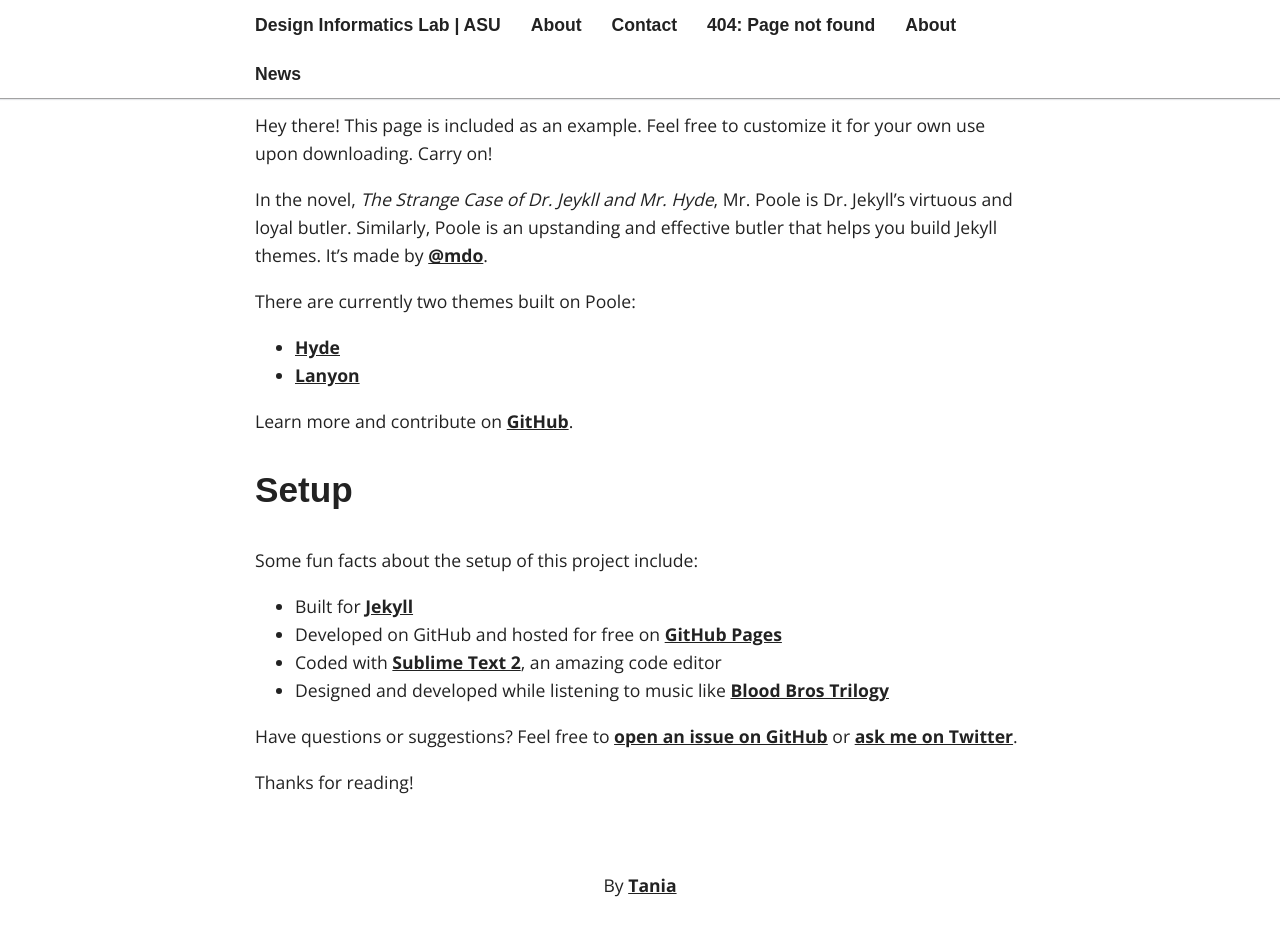
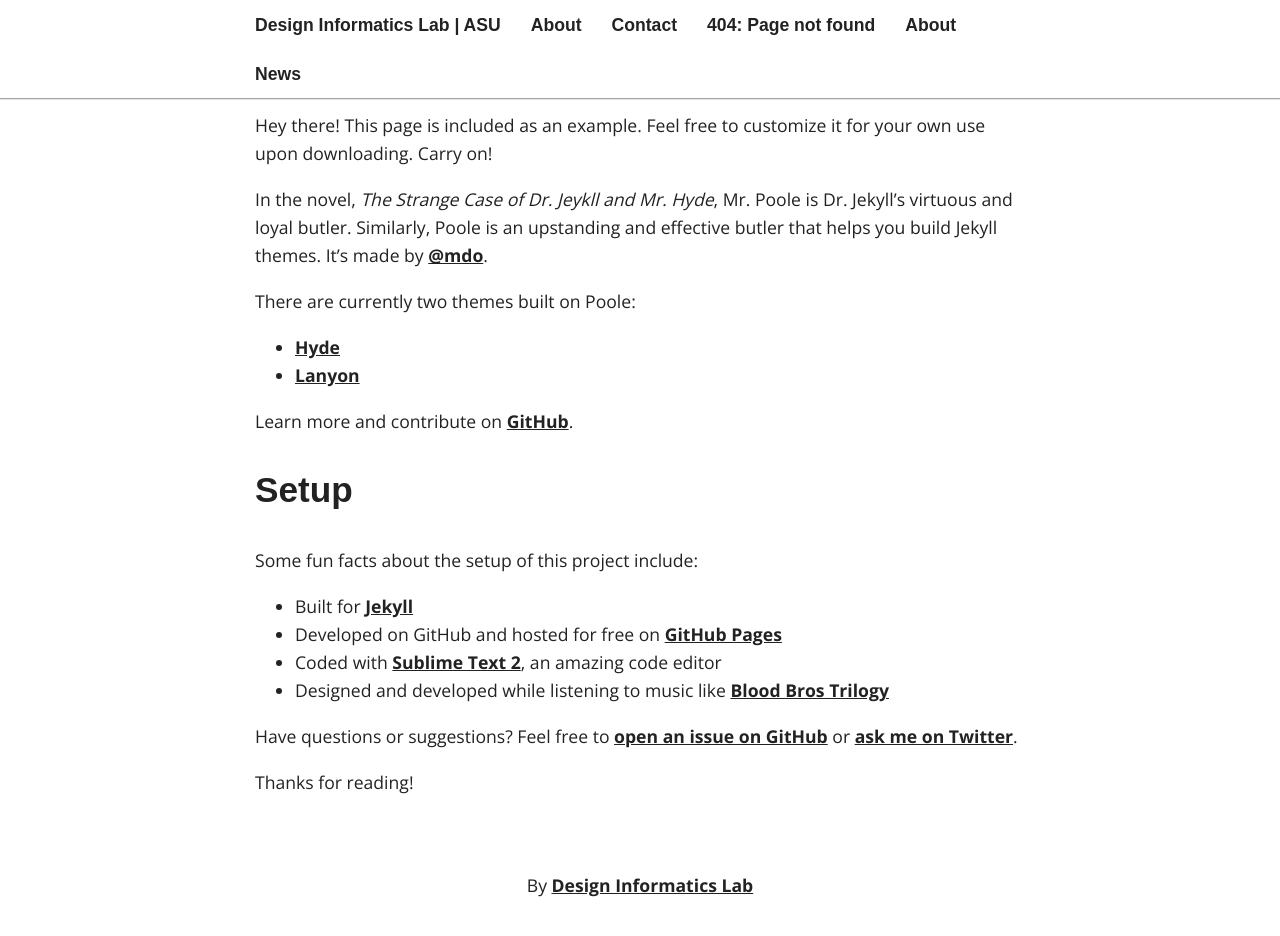
Before and after one commit to DesignInformaticsLab/DesignInformaticsLab.github.io, a Jekyll site: the page built from about.md, in a window 1280 px wide and 957 px high. Shown: the top 936 px of the window. Built offline with Jekyll 4.4.1, drawn with Linux system fonts in a browser that asks for light colours; some web fonts are replaced.

Commit message:
Updated footer.html

```diff
--- a/_includes/footer.html
+++ b/_includes/footer.html
@@ -1,3 +1,3 @@
 <footer>
-	<p>By <a href="http://taniarascia.com">Tania</p>
+	<p>By <a href="http://taniarascia.com">Design Informatics Lab</p>
 </footer>
```
